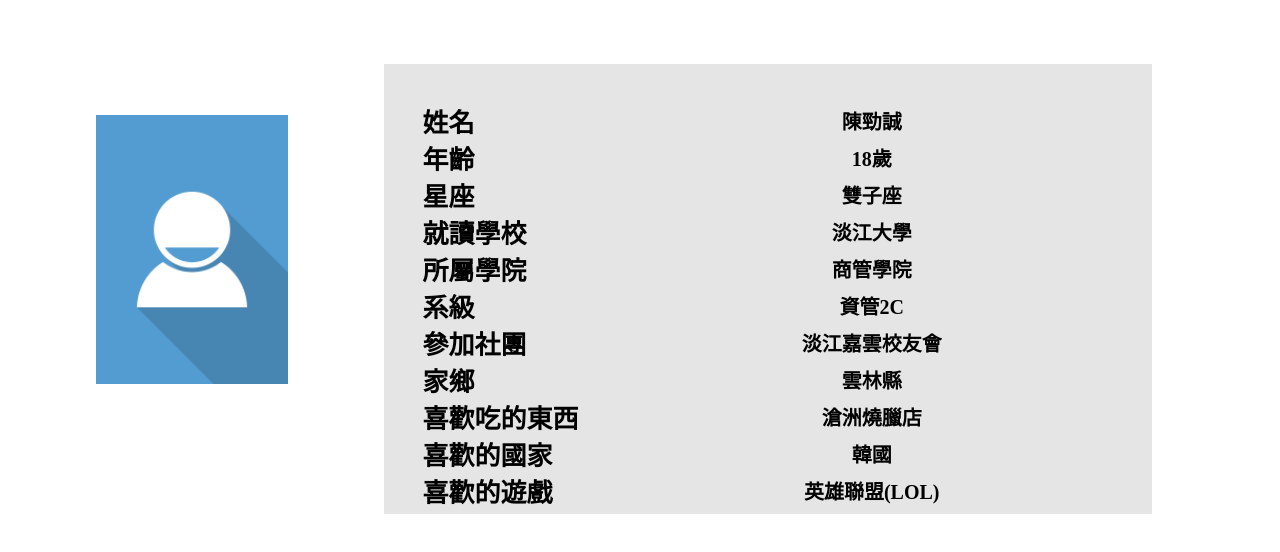
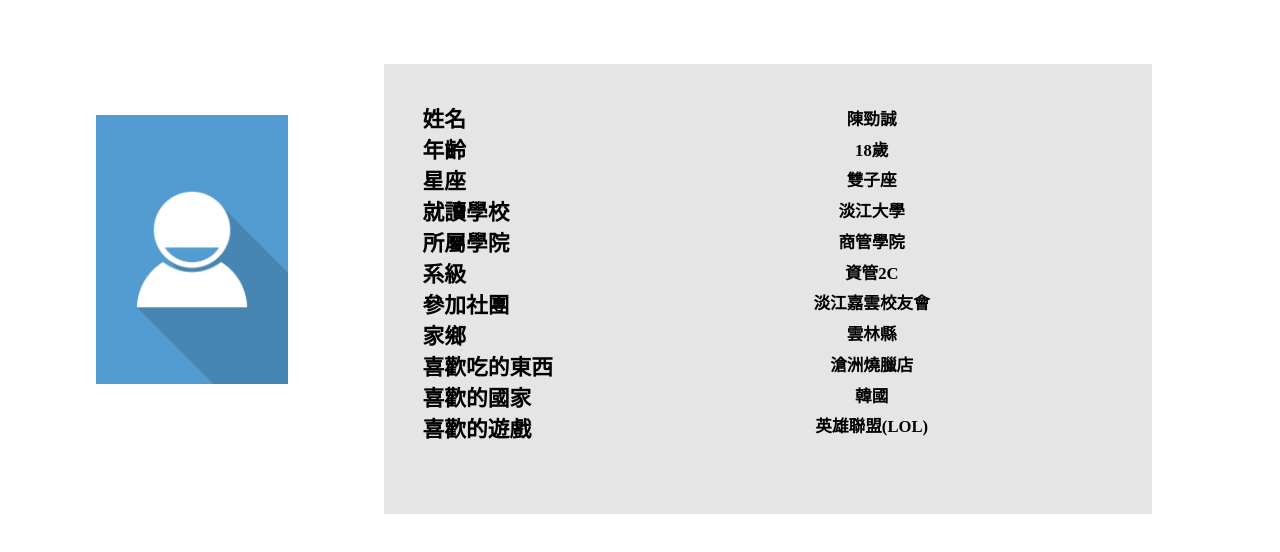
Before and after one commit to jimmy2929/1081-P1-407631505, a plain HTML site: page 個人資料/基本資料.html in a window 1280 px wide. Drawn offline with Linux system fonts and the light colour scheme.

Commit message:
Update 基本資料.css

```diff
--- a/個人資料/基本資料.css
+++ b/個人資料/基本資料.css
@@ -32,7 +32,7 @@ body {
     text-align: left;
     font-weight: 600;
     font-family: Microsoft JhengHei;
-    font-size: 26px;
+    font-size: 1.7vw;
 }
 
 #answer {
@@ -41,9 +41,9 @@ body {
     text-align: center;
     font-weight: 600;
     font-family: Microsoft JhengHei;
-    font-size: 20px;
+    font-size: 1.3vw;
 }
 
 #jimmy1 {
-    padding: 4px;
+    padding: 0.7%;
 }
```
